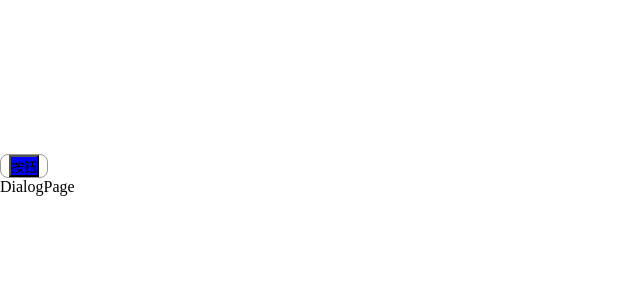
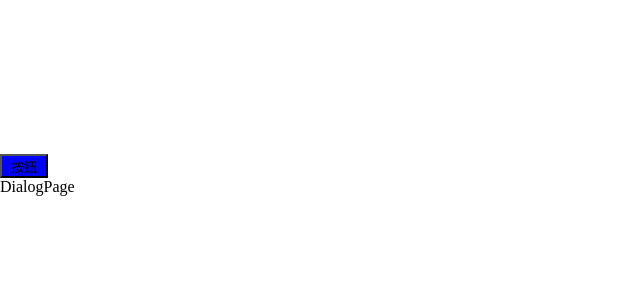
Before and after one commit to zxjdzxb/Summer-Solstice-UI, a Next.js app: page / in a window 1280 px wide. Shown: the top 300 px of the page, without its empty margins (0-640 px from the left). Built offline with nearby package versions, Linux system fonts and the light colour scheme.

Commit message:
按钮骨架

```diff
--- a/src/components/Button.module.scss
+++ b/src/components/Button.module.scss
@@ -1,5 +1,4 @@
 .button {
-  border: 1px solid #999;
   color: #333;
   font-size: 16px;
   border-radius: 8px;
@@ -7,9 +6,8 @@
   height: 24px;
   display: flex;
   justify-content: center;
-
-
   .link {
+    width: 100%;
     background: blue;
   }
 
--- a/src/pages/index.tsx
+++ b/src/pages/index.tsx
@@ -13,7 +13,7 @@ export default function Home() {
         <meta name="viewport" content="width=device-width, initial-scale=1"/>
         <link rel="icon" href="/favicon.ico"/>
       </Head>
-      <Icon name="kings" className="kings}"/>
+      <Icon name="kings" className="kings"/>
       <Button
         level="link" type="button"
         disabled={false} autoSelfDisabled={false}
```
